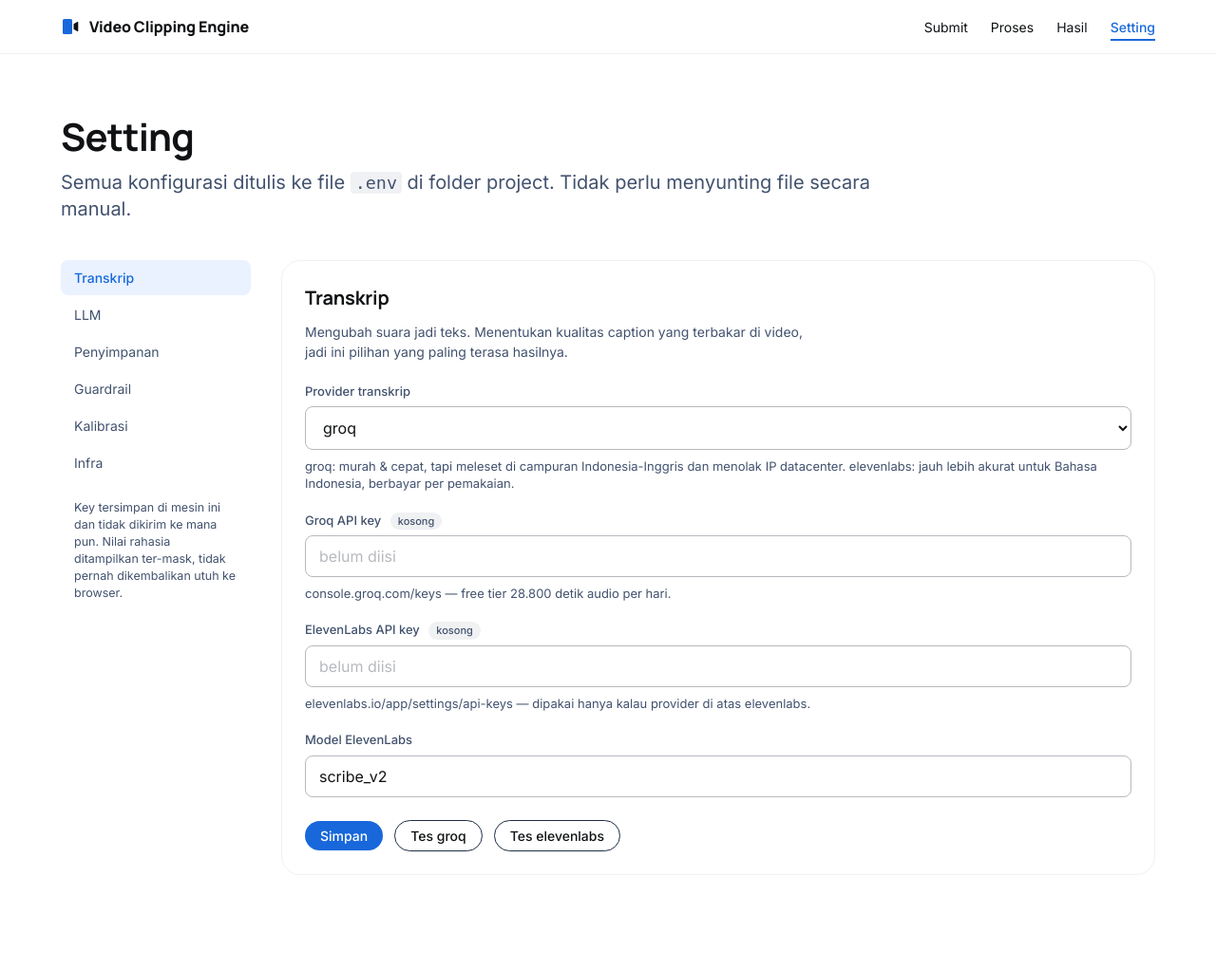
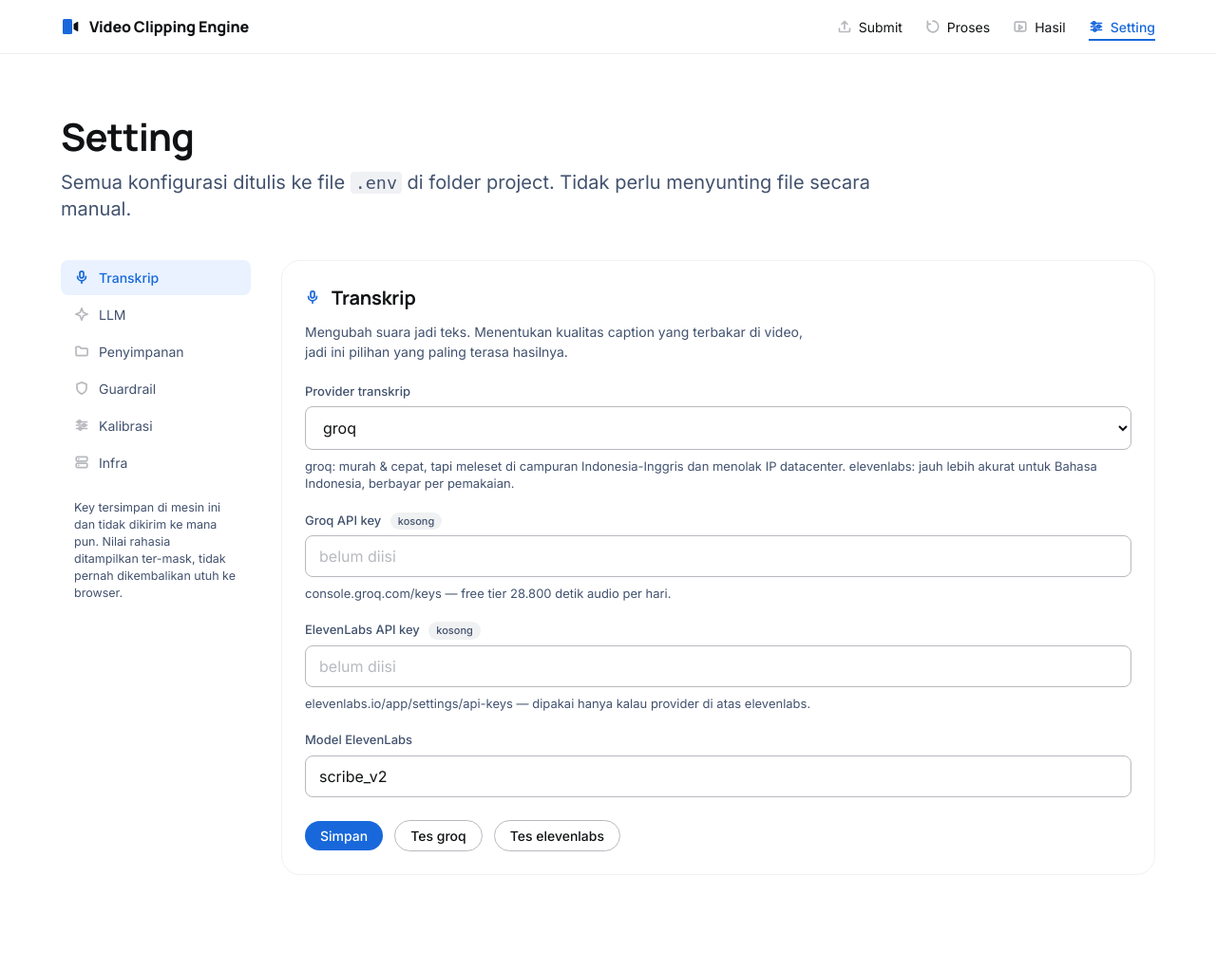
Before and after one commit to dataagentiv-gif/agentiv-capio, a FastAPI app: page /settings in a window 1280 px wide. Shown: the whole page at 95% size. Run offline with FastAPI, Linux system fonts and the light colour scheme.

Commit message:
feat(web): tambah ikon dan rapikan tombol di seluruh halaman
Navigasi, sidebar Setting, judul panel, tombol hapus, dan status kosong kini
punya ikon. Sebelumnya semuanya teks polos, dan pada halaman yang isinya
berupa daftar panjang tidak ada satu pun penanda visual untuk memindai cepat.

Ikon didefinisikan sekali sebagai sprite SVG di layout lalu dipakai lewat
<use>, jadi tidak ada markup SVG yang disalin berulang di tiap halaman. Semua
memakai currentColor sehingga otomatis mengikuti warna teks induknya, termasuk
saat aktif atau di-hover.

Border tombol sekunder dilembutkan dari tinta gelap ke abu: tombol ghost tidak
boleh menyaingi tombol utama yang berdiri tepat di sebelahnya.

Status "Memuat…" diberi spinner, dan status kosong diberi ikon — keduanya
sebelumnya berupa satu baris teks di tengah kartu kosong yang besar.

Co-Authored-By: Claude Opus 5 <noreply@anthropic.com>

```diff
--- a/web/static/app.js
+++ b/web/static/app.js
@@ -34,7 +34,10 @@ async function getJobs() {
 }
 
 function empty(judul, isi) {
-  return `<div class="empty"><strong>${judul}</strong>${isi}</div>`;
+  return `<div class="empty">
+            <svg class="ic-empty"><use href="#i-inbox"/></svg>
+            <strong>${judul}</strong>${isi}
+          </div>`;
 }
 
 /* Polling melambat saat tidak ada yang berjalan — halaman yang dibiarkan
@@ -63,5 +66,6 @@ async function hapus(url, tanya) {
 }
 
 function tombolHapus(label, aksi) {
-  return `<button type="button" class="btn-hapus" data-aksi="${aksi}" title="${label}">${label}</button>`;
+  return `<button type="button" class="btn-hapus" data-aksi="${aksi}" title="${label}"
+            aria-label="${label}"><svg class="ic"><use href="#i-trash"/></svg>${label}</button>`;
 }
--- a/web/static/style.css
+++ b/web/static/style.css
@@ -44,6 +44,15 @@
 }
 
 *, *::before, *::after { box-sizing: border-box; }
+
+/* Sprite ikon disembunyikan; yang tampil hanya <use> yang merujuknya. */
+.sprite { display: none; }
+
+.ic {
+  width: 16px; height: 16px;
+  flex: none;
+  vertical-align: -2px;
+}
 
 body {
   margin: 0;
@@ -94,12 +103,18 @@ a { color: var(--color-action); }
 .nav-links { margin-left: auto; display: flex; gap: 24px; }
 
 .nav-links a {
+  display: inline-flex;
+  align-items: center;
+  gap: 7px;
   font-size: 14px;
   font-weight: 400;
   color: var(--color-ink);
   text-decoration: none;
   padding: 4px 0;
 }
+
+.nav-links .ic { color: var(--color-ash); transition: color .15s; }
+.nav-links a:hover .ic, .nav-links a.active .ic { color: var(--color-action); }
 
 .nav-links a:hover { color: var(--color-action); }
 
@@ -478,12 +516,17 @@ input.chip-num { width: 96px; cursor: text; text-align: center; }
 .btn.ghost {
   background: transparent;
   color: var(--color-ink);
-  border: 1px solid var(--color-slate-current, #1c2b42);
+  /* Border abu, bukan tinta gelap: tombol sekunder tidak boleh menyaingi
+     tombol utama di sebelahnya. */
+  border: 1px solid var(--color-ash);
   text-decoration: none;
   display: inline-block;
 }
 
-.btn.ghost:hover:not(:disabled) { background: var(--surface-soft); }
+.btn.ghost:hover:not(:disabled) {
+  background: var(--surface-soft);
+  border-color: var(--color-muted);
+}
 .btn.sm { padding: 7px 16px; font-size: 14px; }
 
 /* ---------- Penanda tahap (halaman Proses) ---------- */
@@ -546,6 +589,9 @@ input.chip-num { width: 96px; cursor: text; text-align: center; }
 }
 
 .settings-nav a {
+  display: flex;
+  align-items: center;
+  gap: 10px;
   padding: 8px 14px;
   border-radius: var(--radius-inputs);
   font-size: 14px;
@@ -554,6 +600,9 @@ input.chip-num { width: 96px; cursor: text; text-align: center; }
 }
 
 .settings-nav a:hover { background: var(--surface-soft); color: var(--color-ink); }
+.settings-nav .ic { color: var(--color-ash); }
+.settings-nav a:hover .ic { color: var(--color-muted); }
+.settings-nav a.on .ic { color: var(--color-action); }
 
 .settings-nav a.on {
   background: var(--surface-tinted);
@@ -577,6 +626,9 @@ input.chip-num { width: 96px; cursor: text; text-align: center; }
   color: var(--color-muted);
   max-width: 62ch;
 }
+
+.panel h2 { display: flex; align-items: center; gap: 10px; }
+.panel h2 .ic { width: 18px; height: 18px; color: var(--color-action); }
 
 .panel h2, .readonly-card h2 {
   font-family: var(--font-display);
--- a/web/templates/_layout.html
+++ b/web/templates/_layout.html
@@ -18,10 +60,10 @@
       Video Clipping Engine
     </a>
     <div class="nav-links">
-      <a href="/"         class="{% if page == 'submit'   %}active{% endif %}">Submit</a>
-      <a href="/process"  class="{% if page == 'process'  %}active{% endif %}">Proses</a>
-      <a href="/results"  class="{% if page == 'results'  %}active{% endif %}">Hasil</a>
-      <a href="/settings" class="{% if page == 'settings' %}active{% endif %}">Setting</a>
+      <a href="/"         class="{% if page == 'submit'   %}active{% endif %}"><svg class="ic"><use href="#i-submit"/></svg>Submit</a>
+      <a href="/process"  class="{% if page == 'process'  %}active{% endif %}"><svg class="ic"><use href="#i-process"/></svg>Proses</a>
+      <a href="/results"  class="{% if page == 'results'  %}active{% endif %}"><svg class="ic"><use href="#i-results"/></svg>Hasil</a>
+      <a href="/settings" class="{% if page == 'settings' %}active{% endif %}"><svg class="ic"><use href="#i-settings"/></svg>Setting</a>
     </div>
   </div>
 </nav>
--- a/web/templates/process.html
+++ b/web/templates/process.html
@@ -5,7 +5,7 @@
 {% block lede %}Job yang sedang berjalan dan yang gagal. Halaman ini menyegar sendiri.{% endblock %}
 
 {% block content %}
-<div id="list"><div class="empty">Memuat…</div></div>
+<div id="list"><div class="empty"><span class="spin"></span>Memuat…</div></div>
 {% endblock %}
 
 {% block script %}
--- a/web/templates/results.html
+++ b/web/templates/results.html
@@ -5,7 +5,7 @@
 {% block lede %}Tiap klip menampilkan skor dan alasan LLM memilih momen itu — supaya kualitas seleksinya bisa dinilai sendiri.{% endblock %}
 
 {% block content %}
-<div id="list"><div class="empty">Memuat…</div></div>
+<div id="list"><div class="empty"><span class="spin"></span>Memuat…</div></div>
 {% endblock %}
 
 {% block script %}
--- a/web/templates/settings.html
+++ b/web/templates/settings.html
@@ -14,7 +14,7 @@
     </p>
   </div>
   <div class="settings-body" id="panels">
-    <div class="empty">Memuat…</div>
+    <div class="empty"><span class="spin"></span>Memuat…</div>
   </div>
 </div>
 {% endblock %}
@@ -34,6 +34,11 @@ const INTRO = {
   'Infra': 'Alamat database dan antrean. Sengaja tidak bisa diubah dari sini.',
 };
 
+const IKON = {
+  'Transkrip': 'i-mic', 'LLM': 'i-llm', 'Penyimpanan': 'i-folder',
+  'Guardrail': 'i-shield', 'Kalibrasi': 'i-settings', 'Infra': 'i-server',
+};
+const ikon = n => `<svg class="ic"><use href="#${IKON[n] || 'i-settings'}"/></svg>`;
 const slug = s => s.toLowerCase().replace(/[^a-z0-9]+/g, '-');
 let data = null;
 
@@ -66,7 +71,7 @@ function fieldHtml(f) {
 function panelHtml(nama, isi, aksi = '') {
   return `
     <section class="card panel" id="p-${slug(nama)}" data-group="${esc(nama)}" hidden>
-      <h2>${esc(nama)}</h2>
+      <h2>${ikon(nama)}${esc(nama)}</h2>
       ${INTRO[nama] ? `<p class="panel-intro">${esc(INTRO[nama])}</p>` : ''}
       ${isi}
       ${aksi}
@@ -78,7 +83,7 @@ function render() {
   const nama = data.groups.map(g => g.name).concat('Infra');
 
   document.getElementById('nav').innerHTML = nama.map(n =>
-    `<a href="#${slug(n)}" data-tab="${slug(n)}">${esc(n)}</a>`).join('');
+    `<a href="#${slug(n)}" data-tab="${slug(n)}">${ikon(n)}${esc(n)}</a>`).join('');
 
   const panels = data.groups.map(g => {
     const tes = (TES[g.name] || []).map(p =>
```
Also changed, not shown: other parts of web/static/style.css (+25 -2 lines), other parts of web/templates/_layout.html (+42 -0 lines).
